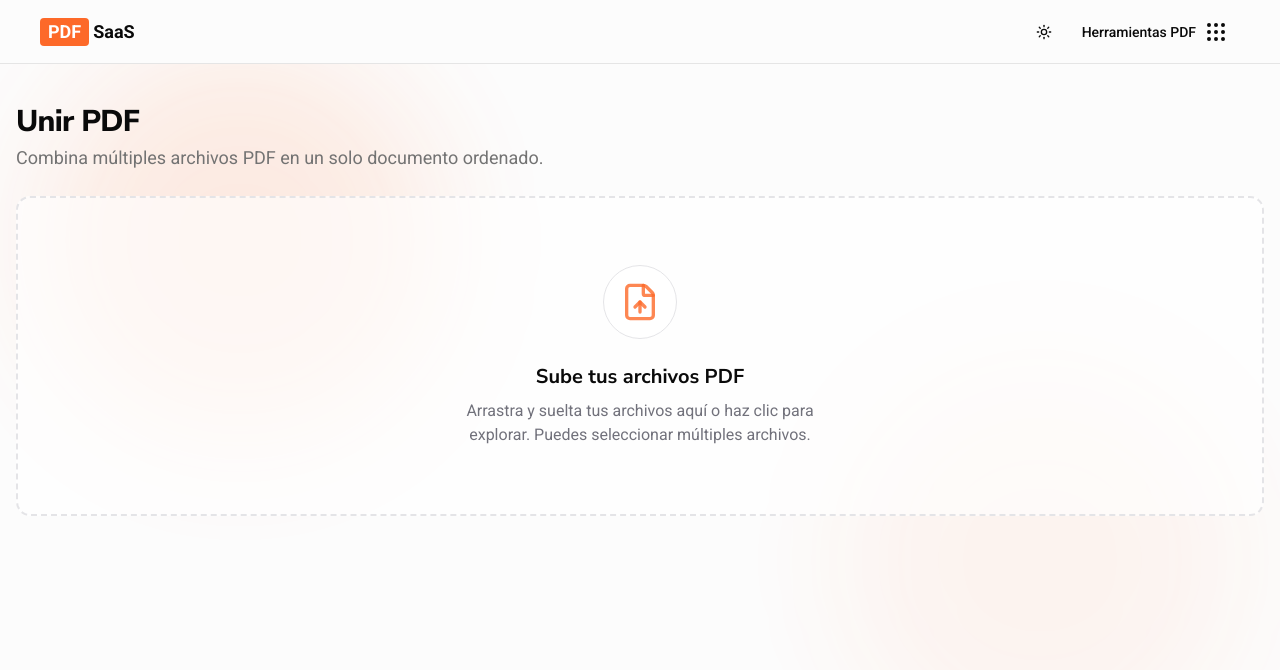
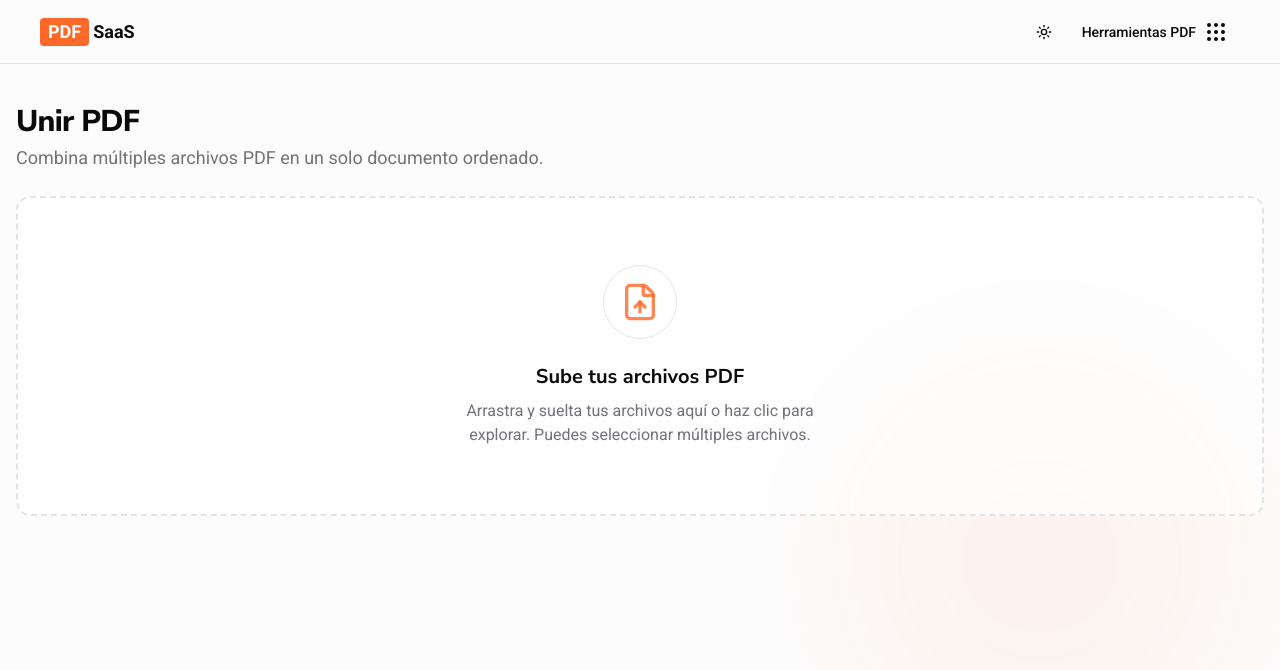
Before and after one commit to johanso/pdfsaas, a Next.js app: page /unir-pdf in a window 1280 px wide. Shown: the top 670 px of the page. Built offline with nearby package versions, Linux system fonts and the light colour scheme.

Commit message:
update overView

```diff
--- a/src/components/pdf-system/pdf-tool-layout.tsx
+++ b/src/components/pdf-system/pdf-tool-layout.tsx
@@ -265,7 +265,6 @@ export function PdfToolLayout({
       {/* Background gradient */}
       <div className="absolute inset-0 bg-gradient-hero z-[-1] h-max" />
       {/* Floating elements */}
-      <div className="absolute top-10 left-10 w-100 min-h-100 bg-primary/16 rounded-full blur-3xl animate-pulse z-[-1]" />
       <div className="absolute bottom-10 right-10 w-100 min-h-100 bg-primary/8 rounded-full blur-3xl animate-pulse z-[-1]" style={{ animationDelay: '1s' }} />
     </div>
   );
```
Also changed, not shown: 1 other file (tests, documents, lock files or other folders).
